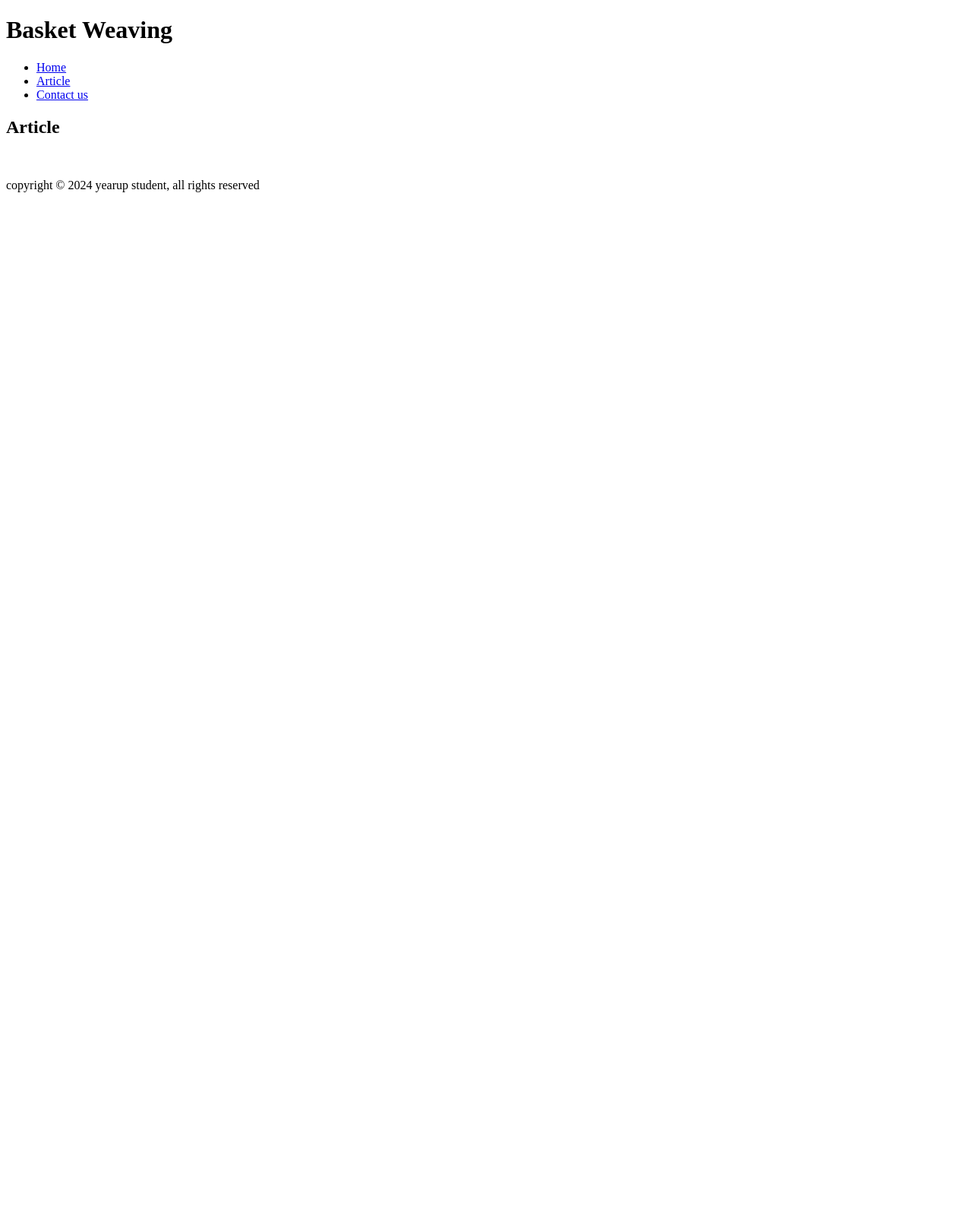
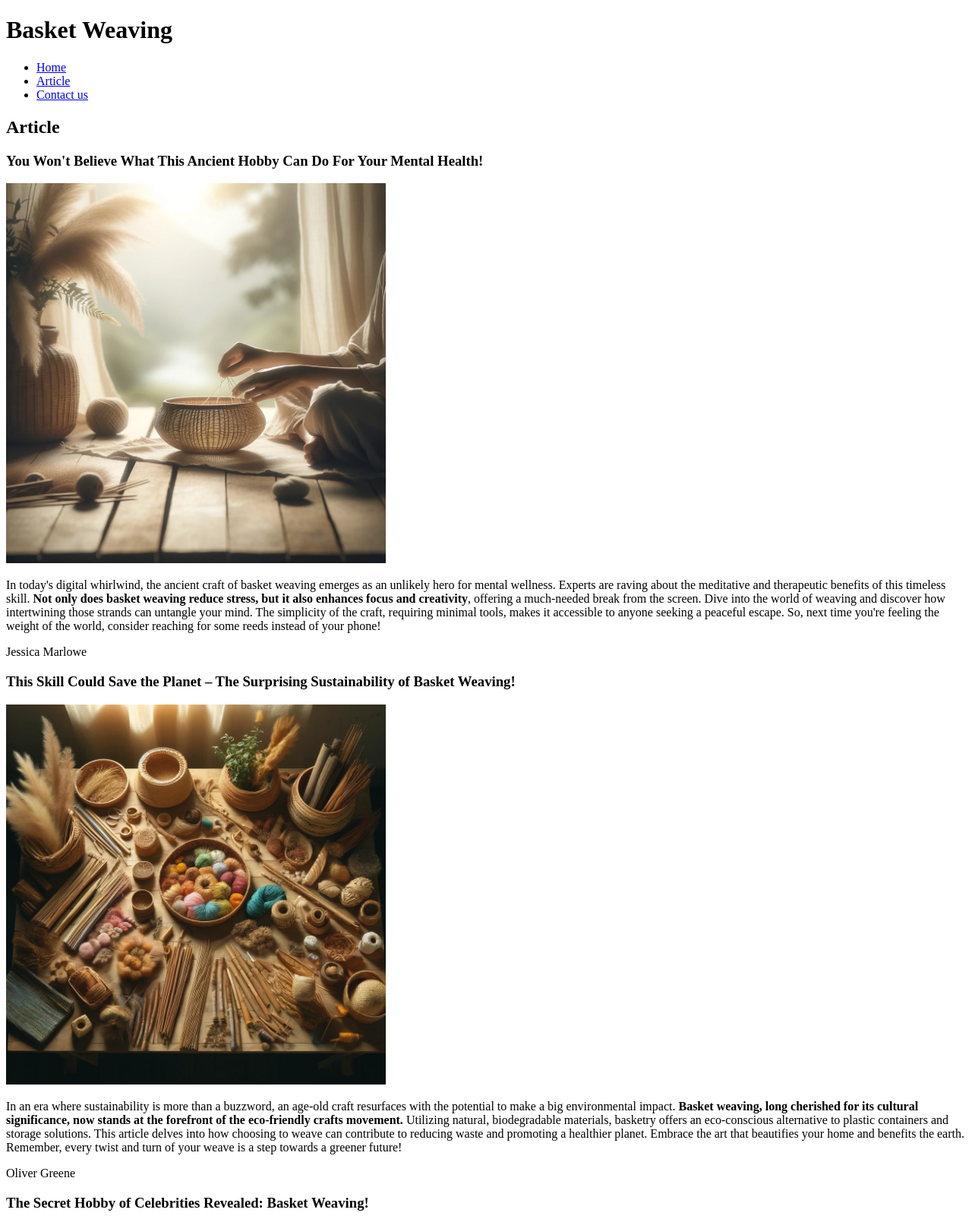
Before and after one commit to jtefera34/basket-weaving, a plain HTML site: page articles.html in a window 1280 px wide. Shown: the top 1600 px of the page at 76% size. Before the commit the page ends 800 px from the top, so only its background shows below. Drawn offline with Linux system fonts and the light colour scheme.

Commit message:
worked everything for the day

```diff
--- a/articles.html
+++ b/articles.html
@@ -24,11 +24,26 @@
       </h2>
 
     <article>
-      <h3></h3>
-      <img src="" alt=""   height="" width="">
+      <h3> You Won't Believe What This Ancient Hobby Can Do For Your Mental Health! </h3>
+      <img src="images/1.webp" alt=""   height="500" width="500">
+      <p>In today's digital whirlwind, the ancient craft of basket weaving emerges as an unlikely hero for mental wellness. Experts are raving about the meditative and therapeutic benefits of this timeless skill.<strong> Not only does basket weaving reduce stress, but it also enhances focus and creativity</strong>, offering a much-needed break from the screen. Dive into the world of weaving and discover how intertwining those strands can untangle your mind. The simplicity of the craft, requiring minimal tools, makes it accessible to anyone seeking a peaceful escape. So, next time you're feeling the weight of the world, consider reaching for some reeds instead of your phone!</p>
       <p></p>
+      <span>Jessica Marlowe</span>
+    </article>
+
+    <article>
+      <h3>This Skill Could Save the Planet – The Surprising Sustainability of Basket Weaving! </h3>
+      <img src="images/2.webp" alt=""   height="500" width="500">
+      <p>In an era where sustainability is more than a buzzword, an age-old craft resurfaces with the potential to make a big environmental impact. <strong>Basket weaving, long cherished for its cultural significance, now stands at the forefront of the eco-friendly crafts movement.</strong> Utilizing natural, biodegradable materials, basketry offers an eco-conscious alternative to plastic containers and storage solutions. This article delves into how choosing to weave can contribute to reducing waste and promoting a healthier planet. Embrace the art that beautifies your home and benefits the earth. Remember, every twist and turn of your weave is a step towards a greener future!</p>
       <p></p>
-      <span></span>
+      <span> Oliver Greene </span>
+    </article>
+    <article>
+      <h3> The Secret Hobby of Celebrities Revealed: Basket Weaving! </h3>
+      <img src="images/3.webp" alt=""   height="500" width="500">
+      <p>What do Hollywood's elite do in their downtime? The answer might surprise you – basket weaving! This ancient craft has found its way into the hands of A-list celebrities, seeking solace and a touch of normalcy away from the flashing lights.<strong> It's not just about creating something beautiful; it's about finding peace in the process.</strong> Inside, we explore how basket weaving has become the latest trend among the rich and famous, offering a unique blend of mindfulness and manual skill. Discover which of your favorite stars are swapping scripts for reeds and why they're all for it. Basket weaving isn't just for the crafty; it's for anyone looking for a mental break.</p>
+      <p></p>
+      <span> Max Carter </span>
     </article>
   </main>
 
```
Also changed, not shown: images/1.webp (added), images/2.webp (added), images/3.webp (added).
